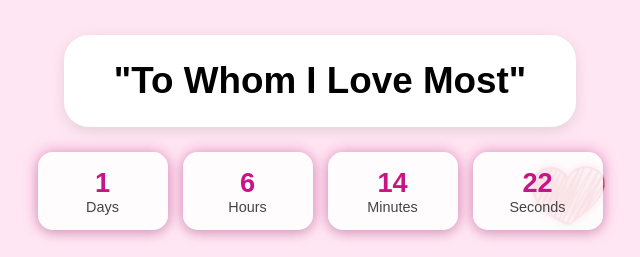
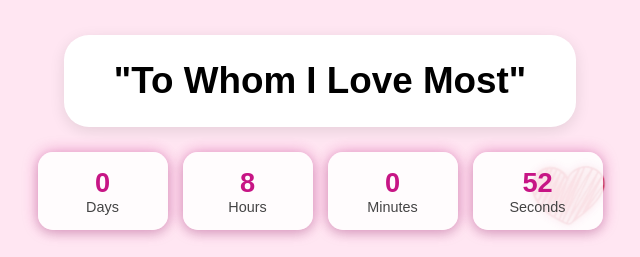
Before and after one commit to IversonMalit/To-Whom-I-Love-Most, a plain HTML site: page index.html in a window 1280 px wide. Shown: the top 257 px of the page, 320-960 px from the left. Drawn offline with Linux system fonts and the light colour scheme; a web font is replaced by a local one.

Commit message:
Update index.html

```diff
--- a/index.html
+++ b/index.html
@@ -249,7 +249,7 @@ const buttonsDiv = document.getElementById("buttons");
 const monthsaryMsg = document.getElementById("monthsary");
 
 /* SET TARGET TIME */
-const targetDate = new Date("November 18, 2025 00:00:00").getTime();
+const targetDate = new Date("November 17, 2025 01:46:30").getTime();
 
 /* EMOJI EXPLOSION */
 function emojiExplosion() {
```
